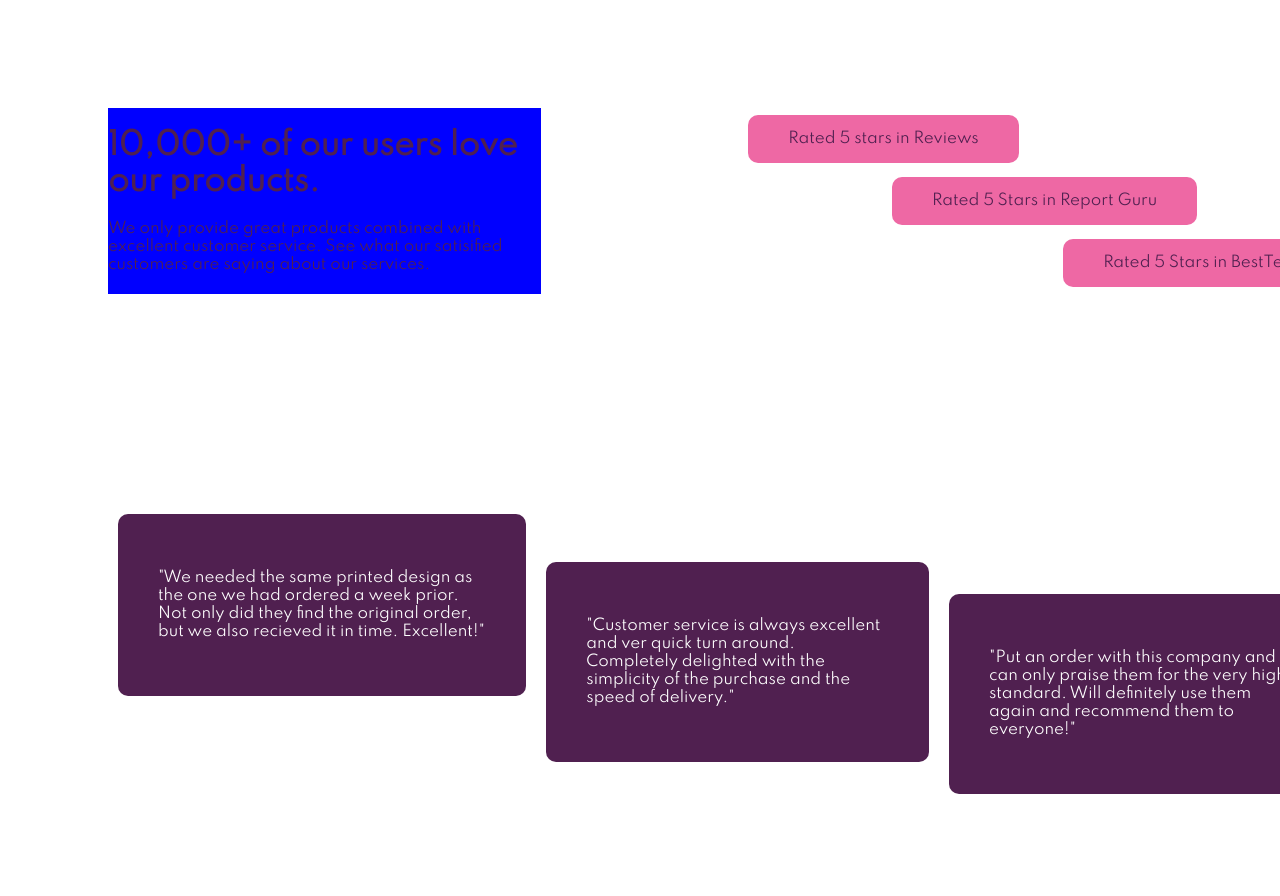
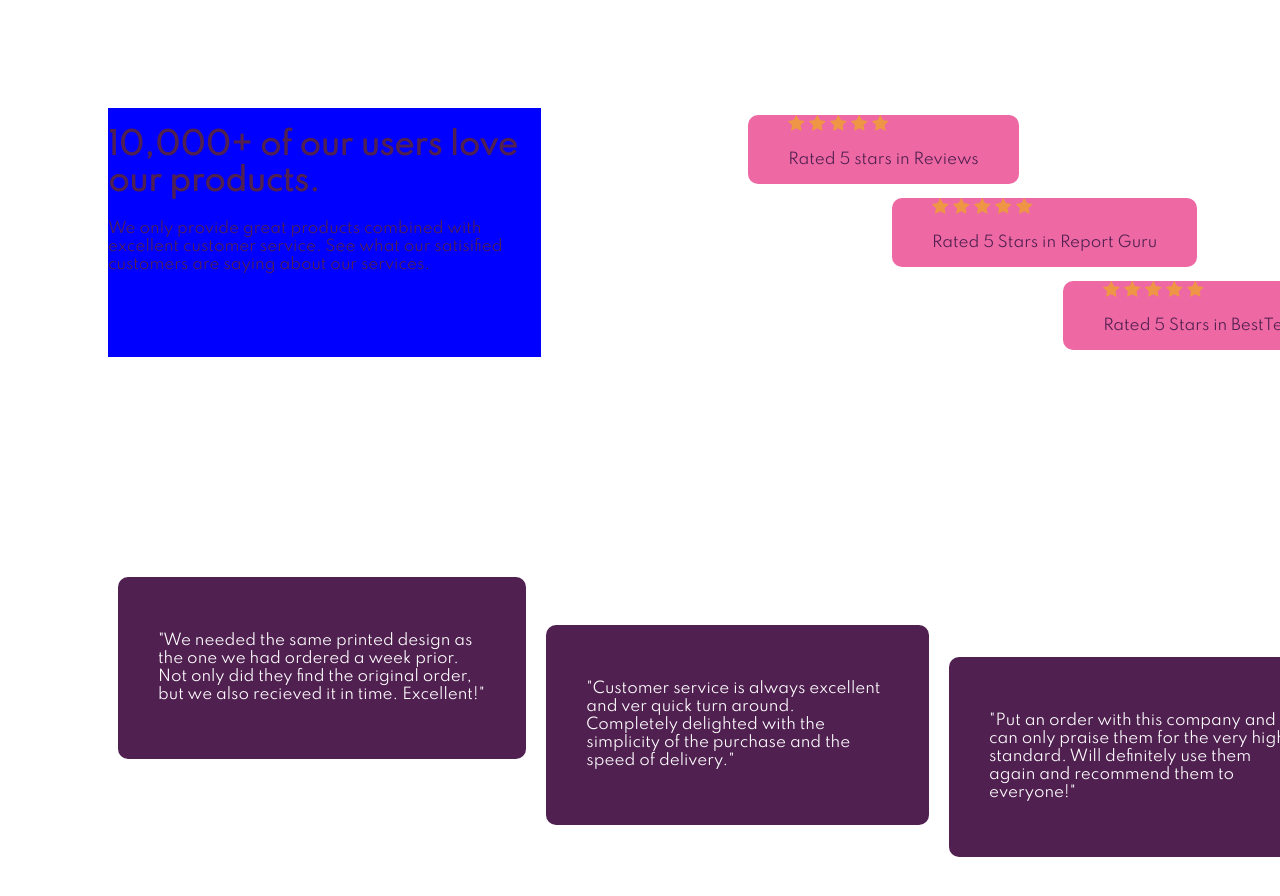
Before and after one commit to agarcia2g/HTML_CSSChallenge3, a plain HTML site: page index.html in a window 1280 px wide. Shown: the top 896 px of the page. Drawn offline with Linux system fonts and the light colour scheme.

Commit message:
image add to file and svg rating placement

```diff
--- a/index.html
+++ b/index.html
@@ -9,9 +9,13 @@
 
     <link rel="stylesheet" href="style.css">
 
+
 </head>
 
-<body>
+
+
+<body id="background">
+
 
     <div class="container">
      <div id="header-main">
@@ -24,16 +28,32 @@
 
     <div id="Ratings-Group">
         <div class="Rating-1">
+            <svg width="17" height="16" xmlns="http://www.w3.org/2000/svg"><path d="M16.539 6.097a.297.297 0 00-.24-.202l-5.36-.779L8.542.26a.296.296 0 00-.53 0L5.613 5.117l-5.36.779a.297.297 0 00-.165.505l3.88 3.78-.917 5.34a.297.297 0 00.43.312l4.795-2.52 4.794 2.52a.296.296 0 00.43-.313l-.916-5.338L16.464 6.4c.08-.08.11-.197.075-.304z" fill="#EF9546" fill-rule="nonzero"/></svg>
+            <svg width="17" height="16" xmlns="http://www.w3.org/2000/svg"><path d="M16.539 6.097a.297.297 0 00-.24-.202l-5.36-.779L8.542.26a.296.296 0 00-.53 0L5.613 5.117l-5.36.779a.297.297 0 00-.165.505l3.88 3.78-.917 5.34a.297.297 0 00.43.312l4.795-2.52 4.794 2.52a.296.296 0 00.43-.313l-.916-5.338L16.464 6.4c.08-.08.11-.197.075-.304z" fill="#EF9546" fill-rule="nonzero"/></svg>
+            <svg width="17" height="16" xmlns="http://www.w3.org/2000/svg"><path d="M16.539 6.097a.297.297 0 00-.24-.202l-5.36-.779L8.542.26a.296.296 0 00-.53 0L5.613 5.117l-5.36.779a.297.297 0 00-.165.505l3.88 3.78-.917 5.34a.297.297 0 00.43.312l4.795-2.52 4.794 2.52a.296.296 0 00.43-.313l-.916-5.338L16.464 6.4c.08-.08.11-.197.075-.304z" fill="#EF9546" fill-rule="nonzero"/></svg>
+            <svg width="17" height="16" xmlns="http://www.w3.org/2000/svg"><path d="M16.539 6.097a.297.297 0 00-.24-.202l-5.36-.779L8.542.26a.296.296 0 00-.53 0L5.613 5.117l-5.36.779a.297.297 0 00-.165.505l3.88 3.78-.917 5.34a.297.297 0 00.43.312l4.795-2.52 4.794 2.52a.296.296 0 00.43-.313l-.916-5.338L16.464 6.4c.08-.08.11-.197.075-.304z" fill="#EF9546" fill-rule="nonzero"/></svg>
+            <svg width="17" height="16" xmlns="http://www.w3.org/2000/svg"><path d="M16.539 6.097a.297.297 0 00-.24-.202l-5.36-.779L8.542.26a.296.296 0 00-.53 0L5.613 5.117l-5.36.779a.297.297 0 00-.165.505l3.88 3.78-.917 5.34a.297.297 0 00.43.312l4.795-2.52 4.794 2.52a.296.296 0 00.43-.313l-.916-5.338L16.464 6.4c.08-.08.11-.197.075-.304z" fill="#EF9546" fill-rule="nonzero"/></svg>
             <p>Rated 5 stars in Reviews</p>
         </div>
         <div class="Rating-2">
+            <svg width="17" height="16" xmlns="http://www.w3.org/2000/svg"><path d="M16.539 6.097a.297.297 0 00-.24-.202l-5.36-.779L8.542.26a.296.296 0 00-.53 0L5.613 5.117l-5.36.779a.297.297 0 00-.165.505l3.88 3.78-.917 5.34a.297.297 0 00.43.312l4.795-2.52 4.794 2.52a.296.296 0 00.43-.313l-.916-5.338L16.464 6.4c.08-.08.11-.197.075-.304z" fill="#EF9546" fill-rule="nonzero"/></svg>
+            <svg width="17" height="16" xmlns="http://www.w3.org/2000/svg"><path d="M16.539 6.097a.297.297 0 00-.24-.202l-5.36-.779L8.542.26a.296.296 0 00-.53 0L5.613 5.117l-5.36.779a.297.297 0 00-.165.505l3.88 3.78-.917 5.34a.297.297 0 00.43.312l4.795-2.52 4.794 2.52a.296.296 0 00.43-.313l-.916-5.338L16.464 6.4c.08-.08.11-.197.075-.304z" fill="#EF9546" fill-rule="nonzero"/></svg>
+            <svg width="17" height="16" xmlns="http://www.w3.org/2000/svg"><path d="M16.539 6.097a.297.297 0 00-.24-.202l-5.36-.779L8.542.26a.296.296 0 00-.53 0L5.613 5.117l-5.36.779a.297.297 0 00-.165.505l3.88 3.78-.917 5.34a.297.297 0 00.43.312l4.795-2.52 4.794 2.52a.296.296 0 00.43-.313l-.916-5.338L16.464 6.4c.08-.08.11-.197.075-.304z" fill="#EF9546" fill-rule="nonzero"/></svg>
+            <svg width="17" height="16" xmlns="http://www.w3.org/2000/svg"><path d="M16.539 6.097a.297.297 0 00-.24-.202l-5.36-.779L8.542.26a.296.296 0 00-.53 0L5.613 5.117l-5.36.779a.297.297 0 00-.165.505l3.88 3.78-.917 5.34a.297.297 0 00.43.312l4.795-2.52 4.794 2.52a.296.296 0 00.43-.313l-.916-5.338L16.464 6.4c.08-.08.11-.197.075-.304z" fill="#EF9546" fill-rule="nonzero"/></svg>
+            <svg width="17" height="16" xmlns="http://www.w3.org/2000/svg"><path d="M16.539 6.097a.297.297 0 00-.24-.202l-5.36-.779L8.542.26a.296.296 0 00-.53 0L5.613 5.117l-5.36.779a.297.297 0 00-.165.505l3.88 3.78-.917 5.34a.297.297 0 00.43.312l4.795-2.52 4.794 2.52a.296.296 0 00.43-.313l-.916-5.338L16.464 6.4c.08-.08.11-.197.075-.304z" fill="#EF9546" fill-rule="nonzero"/></svg>
             <p>Rated 5 Stars in Report Guru</p>
         </div>
         <div class="Rating-3">
+            <svg width="17" height="16" xmlns="http://www.w3.org/2000/svg"><path d="M16.539 6.097a.297.297 0 00-.24-.202l-5.36-.779L8.542.26a.296.296 0 00-.53 0L5.613 5.117l-5.36.779a.297.297 0 00-.165.505l3.88 3.78-.917 5.34a.297.297 0 00.43.312l4.795-2.52 4.794 2.52a.296.296 0 00.43-.313l-.916-5.338L16.464 6.4c.08-.08.11-.197.075-.304z" fill="#EF9546" fill-rule="nonzero"/></svg>
+            <svg width="17" height="16" xmlns="http://www.w3.org/2000/svg"><path d="M16.539 6.097a.297.297 0 00-.24-.202l-5.36-.779L8.542.26a.296.296 0 00-.53 0L5.613 5.117l-5.36.779a.297.297 0 00-.165.505l3.88 3.78-.917 5.34a.297.297 0 00.43.312l4.795-2.52 4.794 2.52a.296.296 0 00.43-.313l-.916-5.338L16.464 6.4c.08-.08.11-.197.075-.304z" fill="#EF9546" fill-rule="nonzero"/></svg>
+            <svg width="17" height="16" xmlns="http://www.w3.org/2000/svg"><path d="M16.539 6.097a.297.297 0 00-.24-.202l-5.36-.779L8.542.26a.296.296 0 00-.53 0L5.613 5.117l-5.36.779a.297.297 0 00-.165.505l3.88 3.78-.917 5.34a.297.297 0 00.43.312l4.795-2.52 4.794 2.52a.296.296 0 00.43-.313l-.916-5.338L16.464 6.4c.08-.08.11-.197.075-.304z" fill="#EF9546" fill-rule="nonzero"/></svg>
+            <svg width="17" height="16" xmlns="http://www.w3.org/2000/svg"><path d="M16.539 6.097a.297.297 0 00-.24-.202l-5.36-.779L8.542.26a.296.296 0 00-.53 0L5.613 5.117l-5.36.779a.297.297 0 00-.165.505l3.88 3.78-.917 5.34a.297.297 0 00.43.312l4.795-2.52 4.794 2.52a.296.296 0 00.43-.313l-.916-5.338L16.464 6.4c.08-.08.11-.197.075-.304z" fill="#EF9546" fill-rule="nonzero"/></svg>
+            <svg width="17" height="16" xmlns="http://www.w3.org/2000/svg"><path d="M16.539 6.097a.297.297 0 00-.24-.202l-5.36-.779L8.542.26a.296.296 0 00-.53 0L5.613 5.117l-5.36.779a.297.297 0 00-.165.505l3.88 3.78-.917 5.34a.297.297 0 00.43.312l4.795-2.52 4.794 2.52a.296.296 0 00.43-.313l-.916-5.338L16.464 6.4c.08-.08.11-.197.075-.304z" fill="#EF9546" fill-rule="nonzero"/></svg>
             <p>Rated 5 Stars in BestTech</p>
          </div>
     </div>
 </div>
+
 
 
 
@@ -64,7 +84,6 @@
 
 
 
-
 </body>
 
 </html>
```
Lines whose indentation alone changed are shown as unchanged.
